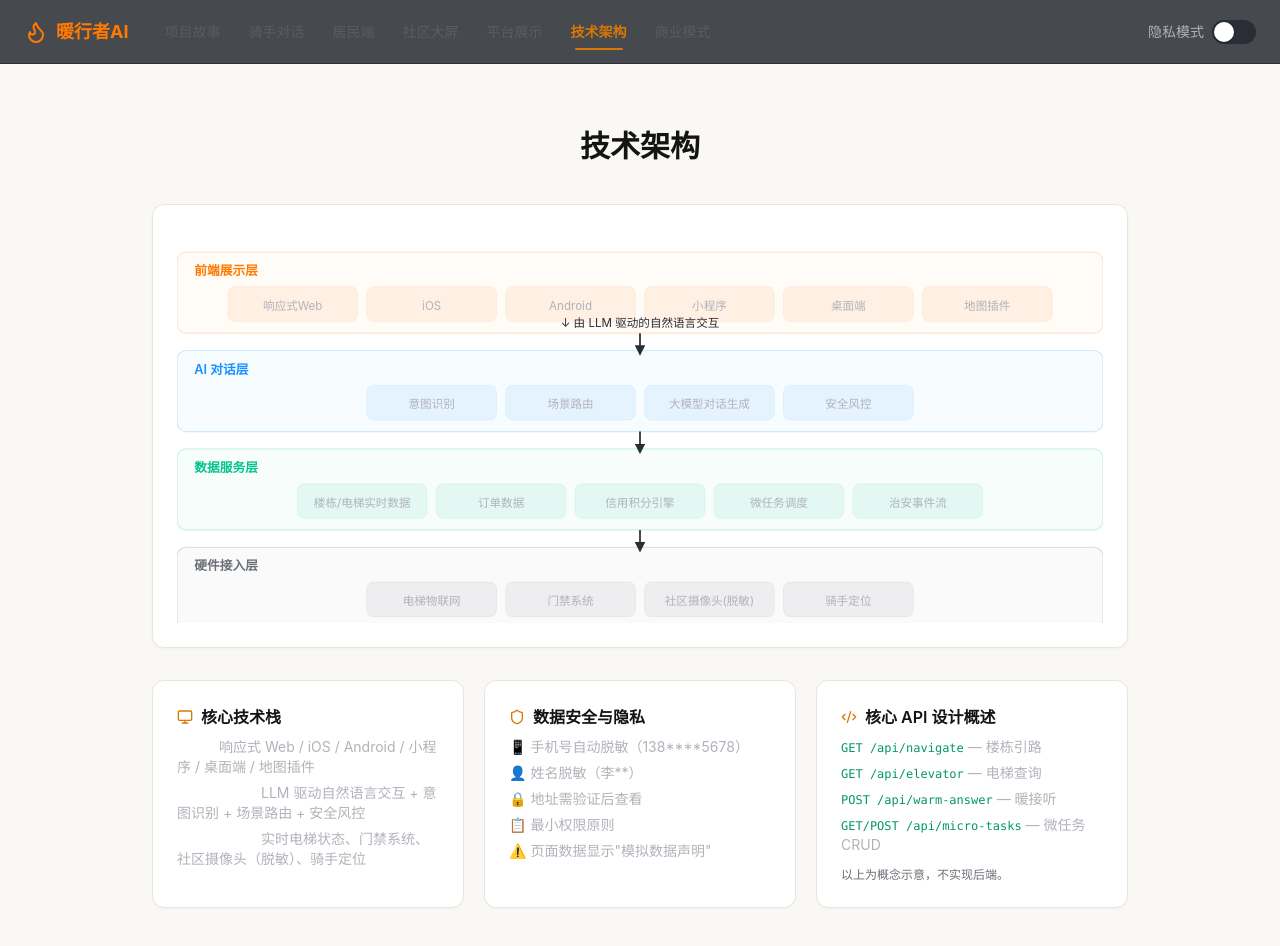
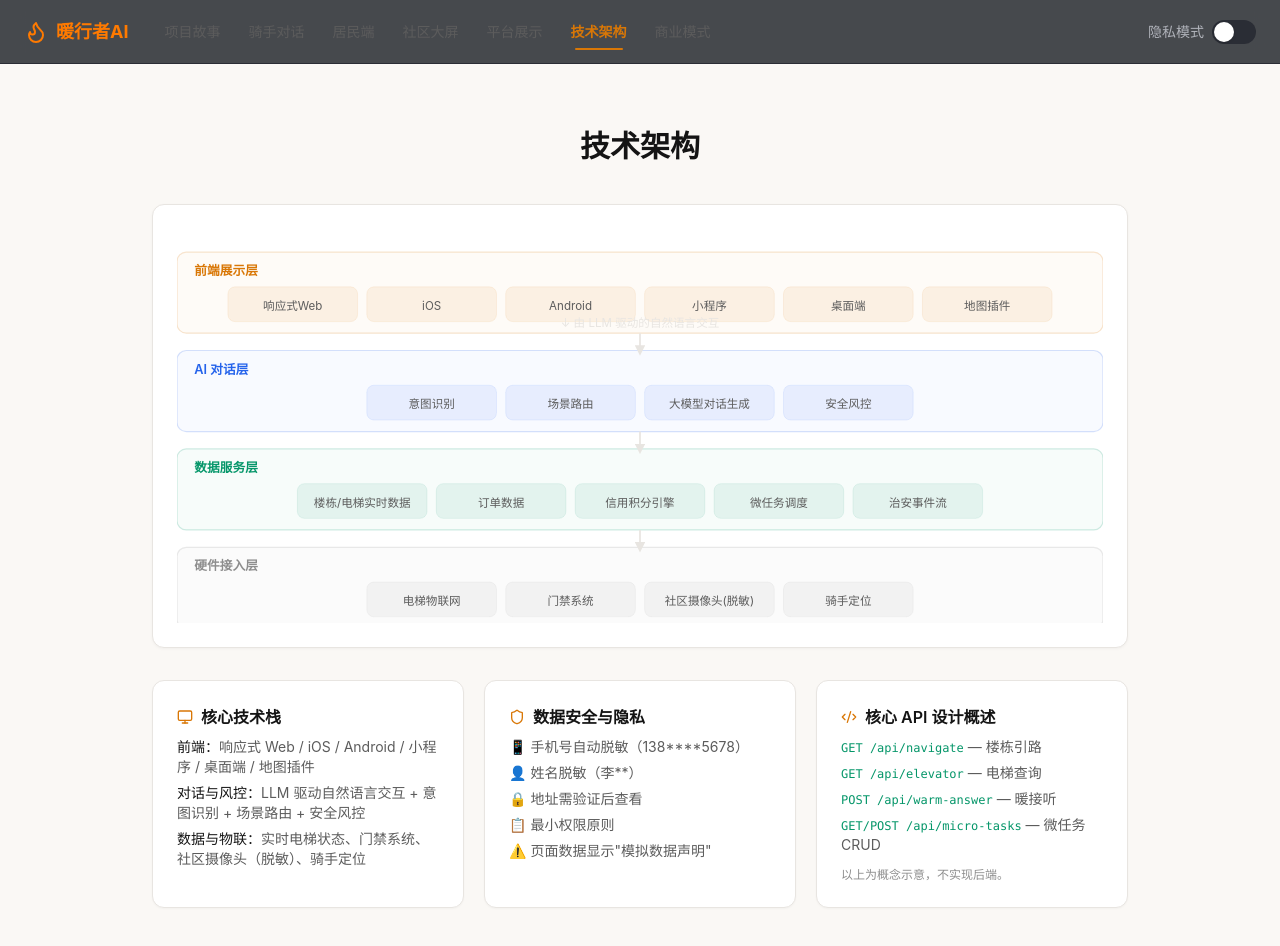
Before and after one commit to zhangshujuan1314/nuanxingzhe-ai-next, a Next.js app: page /tech in a window 1280 px wide. Shown: the top 946 px of the page. Built offline with nearby package versions, Linux system fonts and the light colour scheme.

Commit message:
UI: Claude风格暖白主题 — 全局切换深色→浅色

```diff
--- a/app/tech/page.tsx
+++ b/app/tech/page.tsx
@@ -2,10 +2,10 @@ import { Monitor, Shield, Code2 } from 'lucide-react';
 
 export default function TechPage() {
   const layers = [
-    { y: 20, label: '前端展示层', color: '#FF7A00', items: ['响应式Web', 'iOS', 'Android', '小程序', '桌面端', '地图插件'] },
-    { y: 105, label: 'AI 对话层', color: '#1890FF', items: ['意图识别', '场景路由', '大模型对话生成', '安全风控'] },
-    { y: 190, label: '数据服务层', color: '#00C48C', items: ['楼栋/电梯实时数据', '订单数据', '信用积分引擎', '微任务调度', '治安事件流'] },
-    { y: 275, label: '硬件接入层', color: '#6B6F76', items: ['电梯物联网', '门禁系统', '社区摄像头(脱敏)', '骑手定位'] },
+    { y: 20, label: '前端展示层', color: '#D97706', items: ['响应式Web', 'iOS', 'Android', '小程序', '桌面端', '地图插件'] },
+    { y: 105, label: 'AI 对话层', color: '#2563EB', items: ['意图识别', '场景路由', '大模型对话生成', '安全风控'] },
+    { y: 190, label: '数据服务层', color: '#059669', items: ['楼栋/电梯实时数据', '订单数据', '信用积分引擎', '微任务调度', '治安事件流'] },
+    { y: 275, label: '硬件接入层', color: '#8E8E8E', items: ['电梯物联网', '门禁系统', '社区摄像头(脱敏)', '骑手定位'] },
   ];
 
   const rects = layers.map(l => {
@@ -14,11 +14,11 @@ export default function TechPage() {
     return `<rect x="0" y="${l.y}" width="800" height="70" rx="8" fill="${l.color}08" stroke="${l.color}30" stroke-width="1"/>
       <text x="15" y="${l.y + 20}" fill="${l.color}" font-size="11" font-weight="600">${l.label}</text>
       ${l.items.map((item, i) => `<rect x="${startX + i * (itemW + gap)}" y="${l.y + 30}" width="${itemW}" height="30" rx="6" fill="${l.color}15" stroke="${l.color}25" stroke-width="0.5"/>
-      <text x="${startX + i * (itemW + gap) + itemW / 2}" y="${l.y + 50}" text-anchor="middle" fill="#B0B3BA" font-size="10">${item}</text>`).join('')}`;
+      <text x="${startX + i * (itemW + gap) + itemW / 2}" y="${l.y + 50}" text-anchor="middle" fill="#5C5C5C" font-size="10">${item}</text>`).join('')}`;
   }).join('');
 
   const arrows = [1, 2, 3].map(i =>
-    `<line x1="400" y1="${layers[i - 1].y + 70}" x2="400" y2="${layers[i].y}" stroke="#2A2D35" stroke-width="1.5" marker-end="url(#arrow)"/>`
+    `<line x1="400" y1="${layers[i - 1].y + 70}" x2="400" y2="${layers[i].y}" stroke="#E8E5E1" stroke-width="1.5" marker-end="url(#arrow)"/>`
   ).join('');
 
   return (
@@ -26,21 +26,21 @@ export default function TechPage() {
       <h1 className="text-3xl font-bold text-center mb-10">技术架构</h1>
       <div className="glass p-6 mb-8">
         <svg viewBox="0 0 800 340" className="w-full" dangerouslySetInnerHTML={{
-          __html: `<defs><marker id="arrow" viewBox="0 0 10 10" refX="5" refY="5" markerWidth="6" markerHeight="6" orient="auto-start-reverse"><path d="M 0 0 L 10 5 L 0 10 z" fill="#2A2D35"/></marker></defs>${rects}${arrows}<text x="400" y="85" text-anchor="middle" fill="#2A2D35" font-size="10">↓ 由 LLM 驱动的自然语言交互</text>`
+          __html: `<defs><marker id="arrow" viewBox="0 0 10 10" refX="5" refY="5" markerWidth="6" markerHeight="6" orient="auto-start-reverse"><path d="M 0 0 L 10 5 L 0 10 z" fill="#E8E5E1"/></marker></defs>${rects}${arrows}<text x="400" y="85" text-anchor="middle" fill="#E8E5E1" font-size="10">↓ 由 LLM 驱动的自然语言交互</text>`
         }} />
       </div>
       <div className="grid grid-cols-1 md:grid-cols-3 gap-5">
         <div className="card">
           <h3 className="font-semibold mb-2 flex items-center gap-2"><Monitor className="w-4 h-4 text-warm" /> 核心技术栈</h3>
-          <ul className="text-sm text-[#B0B3BA] space-y-1.5">
-            <li><span className="text-white">前端：</span>响应式 Web / iOS / Android / 小程序 / 桌面端 / 地图插件</li>
-            <li><span className="text-white">对话与风控：</span>LLM 驱动自然语言交互 + 意图识别 + 场景路由 + 安全风控</li>
-            <li><span className="text-white">数据与物联：</span>实时电梯状态、门禁系统、社区摄像头（脱敏）、骑手定位</li>
+          <ul className="text-sm text-[#5C5C5C] space-y-1.5">
+            <li><span className="text-[#141414]">前端：</span>响应式 Web / iOS / Android / 小程序 / 桌面端 / 地图插件</li>
+            <li><span className="text-[#141414]">对话与风控：</span>LLM 驱动自然语言交互 + 意图识别 + 场景路由 + 安全风控</li>
+            <li><span className="text-[#141414]">数据与物联：</span>实时电梯状态、门禁系统、社区摄像头（脱敏）、骑手定位</li>
           </ul>
         </div>
         <div className="card">
           <h3 className="font-semibold mb-2 flex items-center gap-2"><Shield className="w-4 h-4 text-warm" /> 数据安全与隐私</h3>
-          <ul className="text-sm text-[#B0B3BA] space-y-1.5">
+          <ul className="text-sm text-[#5C5C5C] space-y-1.5">
             <li>📱 手机号自动脱敏（138****5678）</li>
             <li>👤 姓名脱敏（李**）</li>
             <li>🔒 地址需验证后查看</li>
@@ -50,13 +50,13 @@ export default function TechPage() {
         </div>
         <div className="card">
           <h3 className="font-semibold mb-2 flex items-center gap-2"><Code2 className="w-4 h-4 text-warm" /> 核心 API 设计概述</h3>
-          <ul className="text-sm text-[#B0B3BA] space-y-1.5">
+          <ul className="text-sm text-[#5C5C5C] space-y-1.5">
             <li><code className="text-fn-green text-xs">GET /api/navigate</code> — 楼栋引路</li>
             <li><code className="text-fn-green text-xs">GET /api/elevator</code> — 电梯查询</li>
             <li><code className="text-fn-green text-xs">POST /api/warm-answer</code> — 暖接听</li>
             <li><code className="text-fn-green text-xs">GET/POST /api/micro-tasks</code> — 微任务 CRUD</li>
           </ul>
-          <p className="text-[#6B6F76] text-xs mt-3">以上为概念示意，不实现后端。</p>
+          <p className="text-[#8E8E8E] text-xs mt-3">以上为概念示意，不实现后端。</p>
         </div>
       </div>
     </div>
```
